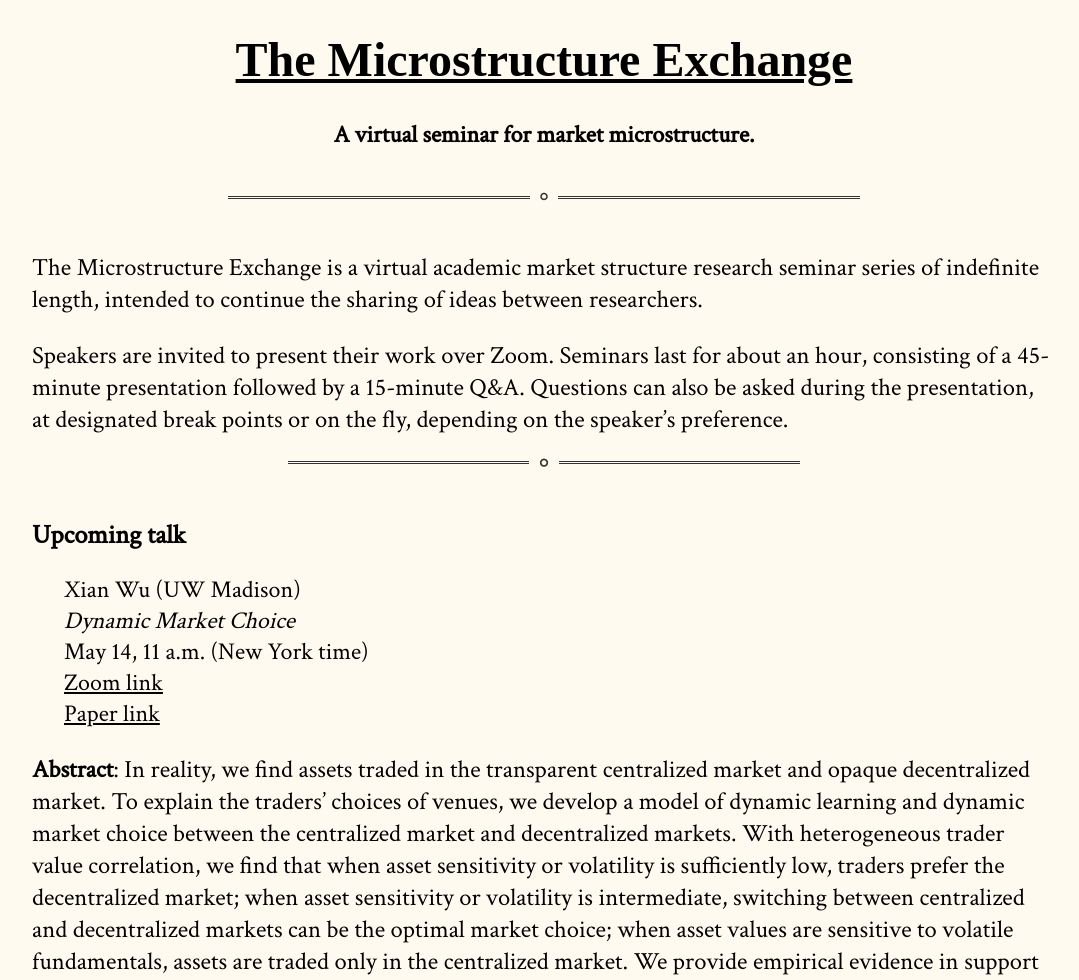
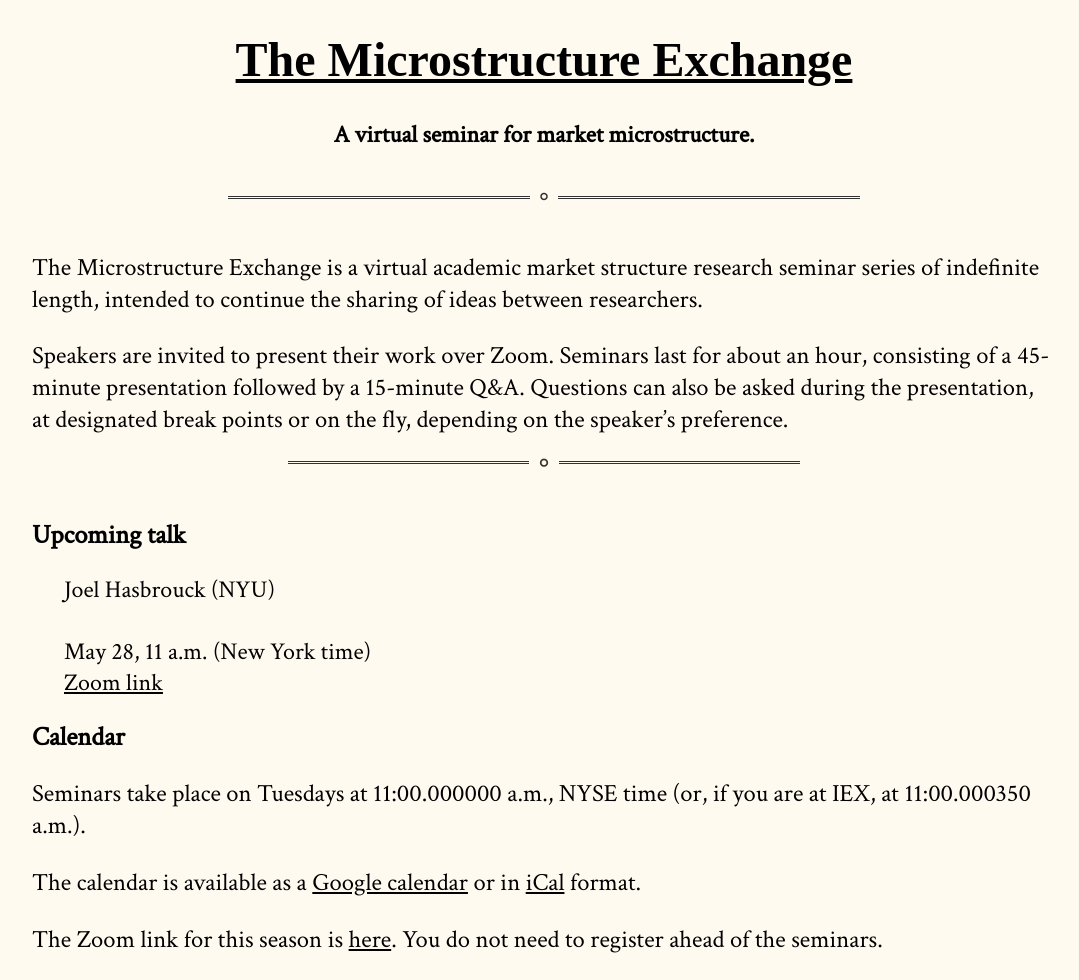
Before and after one commit to cpfiffer/microstructure.exchange, a Jekyll site: the page built from index.md, in a window 1280 px wide and 1400 px high. Shown: the top 980 px of the window, without its empty margins (96-1175 px from the left). Built offline with Jekyll 4.4.1, drawn with Linux system fonts in a browser that asks for light colours; some web fonts are replaced; some of the changed text lies outside the part shown; grey boxes are pictures that could not be loaded.

Commit message:
Update _config.yml

```diff
--- a/_config.yml
+++ b/_config.yml
@@ -11,13 +11,13 @@ github:
   owner_name: Cameron Pfiffer
 
 speaker-info:
-  speaker-name: "Xian Wu (UW Madison)"
-  speaker-paper: "Dynamic Market Choice"
+  speaker-name: "Joel Hasbrouck (NYU)"
+  #speaker-paper: "Dynamic Market Choice"
   #coauthors: "Thomas Ernst (Maryland), Andrey Malenko (Boston College), and Jian Sun (Singapore Management University)"
-  speaker-date: "May 14, 11 a.m. (New York time)"
-  paper-link: "https://urldefense.com/v3/__https://drive.google.com/open?id=1aQ0WTuz9dJKkgRostWan9X-bLeI-V2-P&usp=drive_fs__;!!Mak6IKo!L-z-kxTbrcR1S27KDGKU1kBxdacoDkFFPdXJg8KBt7149vRLhd4X5qEZ4j-vYtdXLliilHMDyE0JEDdmfiY$"
+  speaker-date: "May 28, 11 a.m. (New York time)"
+  #paper-link: "https://urldefense.com/v3/__https://drive.google.com/open?id=1aQ0WTuz9dJKkgRostWan9X-bLeI-V2-P&usp=drive_fs__;!!Mak6IKo!L-z-kxTbrcR1S27KDGKU1kBxdacoDkFFPdXJg8KBt7149vRLhd4X5qEZ4j-vYtdXLliilHMDyE0JEDdmfiY$"
   #paper-link: "papers/BrokerRouting.pdf" # If you have a file instead
   webinar-link: "https://us06web.zoom.us/j/88376414920?pwd=9S1fYAbaZXxJaFPAfDdSNdqdeOamYk.1"
   # discussant: "Michael Noe (Eurex), Amit Goyal (SFI/Lausanne), and Eric Uhlmann (INSEAD)"
   # slides-link: /slides/RobinhoodSlides_TME.pdf
-  abstract: "In reality, we find assets traded in the transparent centralized market and opaque decentralized market. To explain the traders’ choices of venues, we develop a model of dynamic learning and dynamic market choice between the centralized market and decentralized markets. With heterogeneous trader value correlation, we find that when asset sensitivity or volatility is sufficiently low, traders prefer the decentralized market; when asset sensitivity or volatility is intermediate, switching between centralized and decentralized markets can be the optimal market choice; when asset values are sensitive to volatile fundamentals, assets are traded only in the centralized market. We provide empirical evidence in support of the model predictions. We discussed the welfare implications of various market designs under endogenous market choices. We find that introducing post-trade transparency in the decentralized market improves welfare. Surprisingly, introducing pre-trade transparency in the decentralized market may decrease welfare as it increases traders’ incentives to choose a decentralized market earlier and hurts future traders in the centralized market."
+  #abstract: "In reality, we find assets traded in the transparent centralized market and opaque decentralized market. To explain the traders’ choices of venues, we develop a model of dynamic learning and dynamic market choice between the centralized market and decentralized markets. With heterogeneous trader value correlation, we find that when asset sensitivity or volatility is sufficiently low, traders prefer the decentralized market; when asset sensitivity or volatility is intermediate, switching between centralized and decentralized markets can be the optimal market choice; when asset values are sensitive to volatile fundamentals, assets are traded only in the centralized market. We provide empirical evidence in support of the model predictions. We discussed the welfare implications of various market designs under endogenous market choices. We find that introducing post-trade transparency in the decentralized market improves welfare. Surprisingly, introducing pre-trade transparency in the decentralized market may decrease welfare as it increases traders’ incentives to choose a decentralized market earlier and hurts future traders in the centralized market."
```
